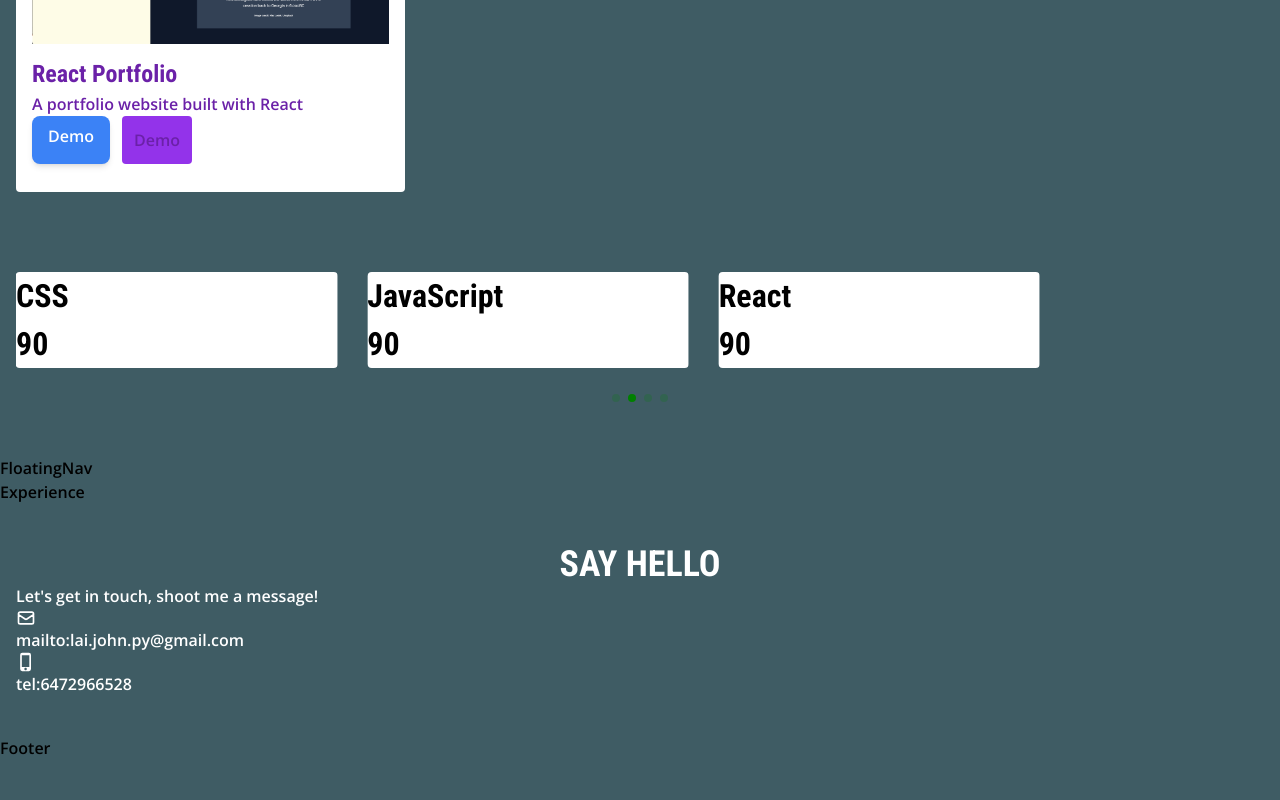
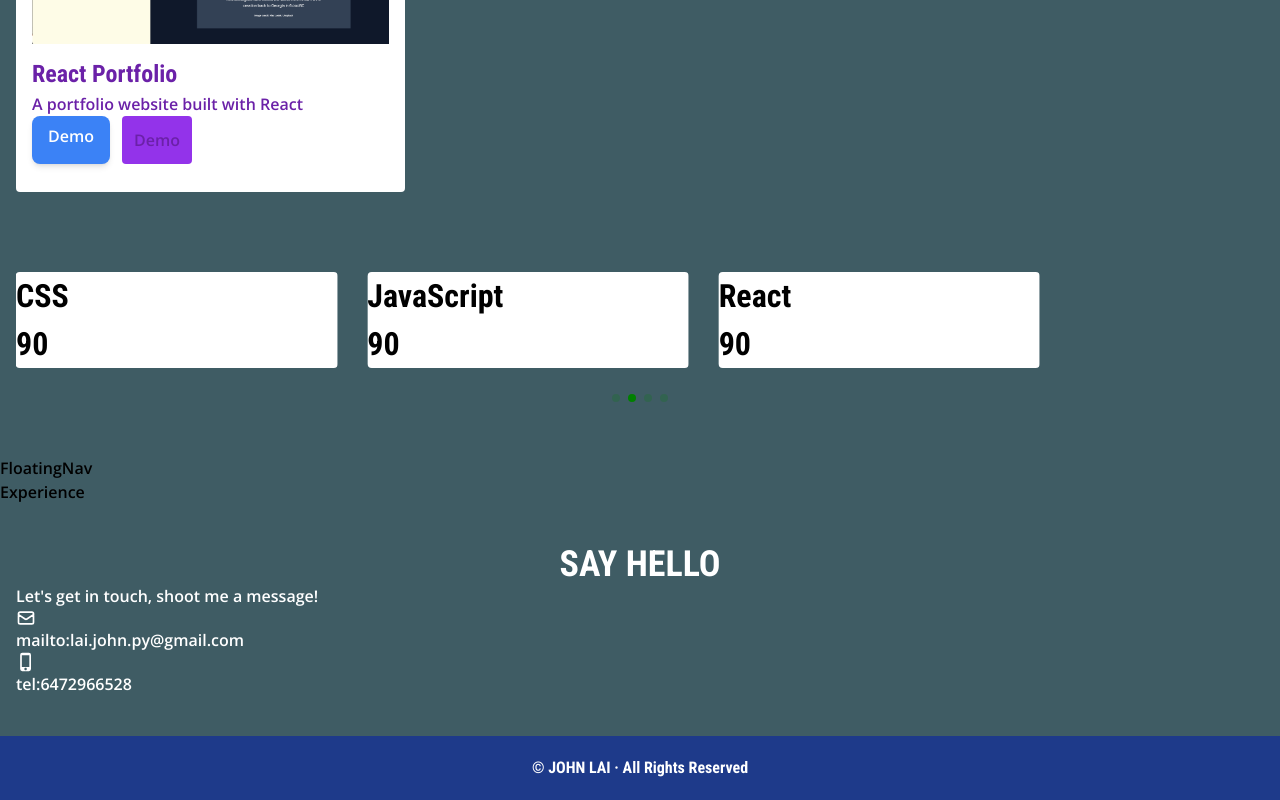
Before and after one commit to johnxlai/2023-portfolio, a React (Create React App) app: page / in a window 1280 px wide. Shown: the part 3163-3963 px from the top of the page. Before the commit the page ends 3923 px from the top, so only its background shows below. Built offline with nearby package versions, Linux system fonts and the light colour scheme.

Commit message:
Add contact info

```diff
--- a/src/components/sections/Footer.js
+++ b/src/components/sections/Footer.js
@@ -1,7 +1,13 @@
 import React from 'react';
 
 const Footer = () => {
-  return <footer id="footer">Footer</footer>;
+  return (
+    <footer id="footer" className="bg-blue-900 text-white">
+      <div className="container mx-auto text-center py-5">
+        <h6>© JOHN LAI · All Rights Reserved</h6>
+      </div>
+    </footer>
+  );
 };
 
 export default Footer;
```
